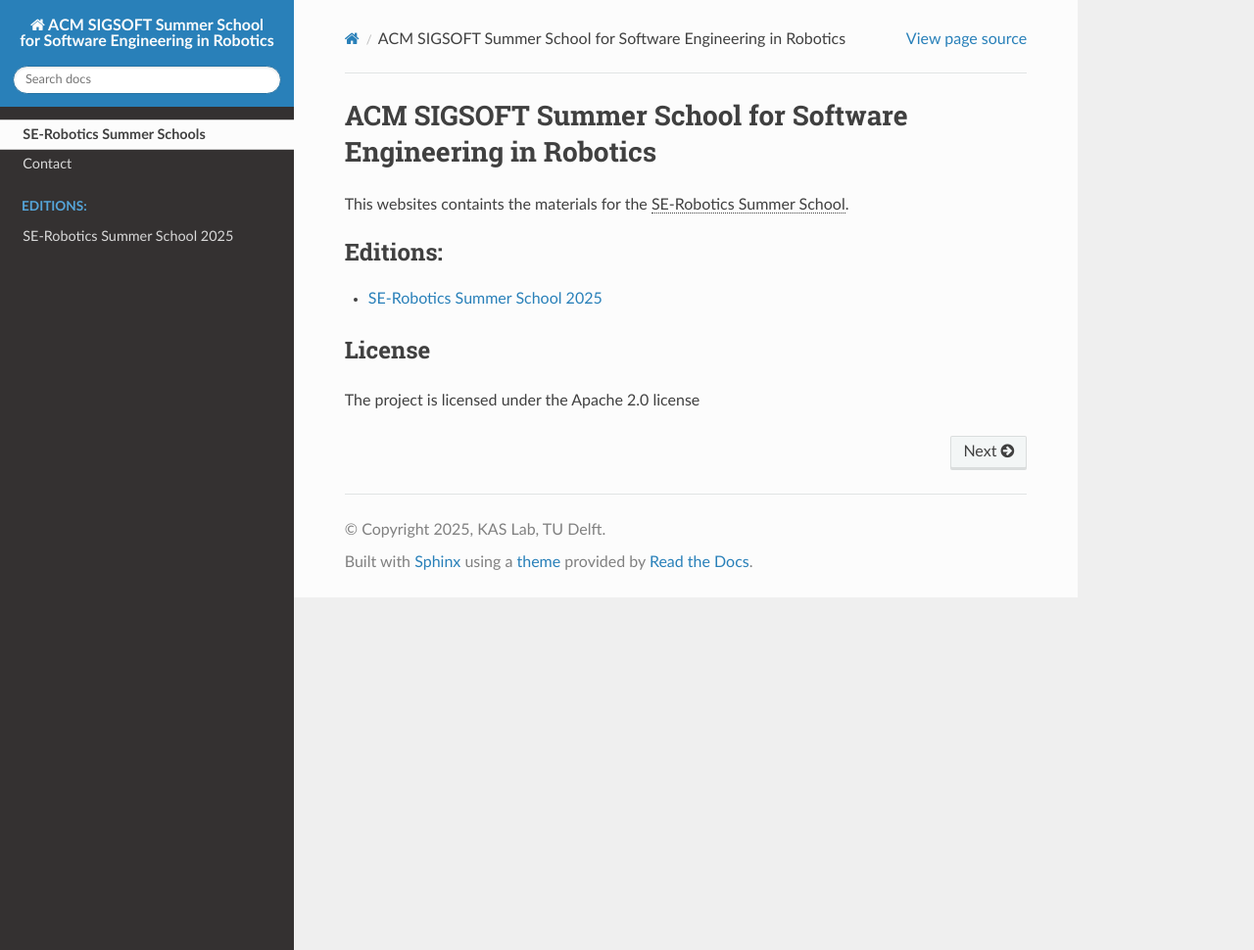
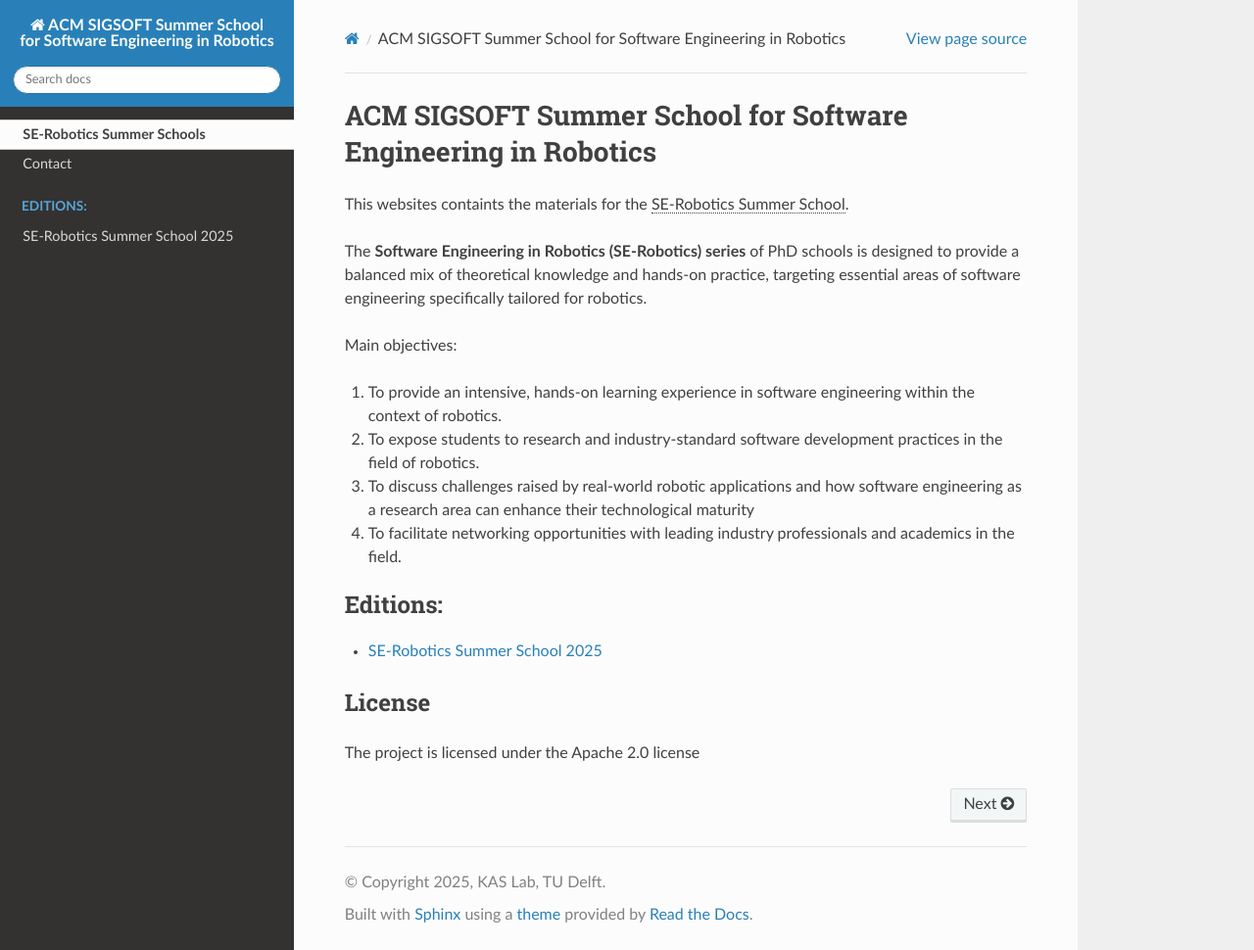
Before and after one commit to kas-lab/mirte_playground, a Sphinx documentation site: the page built from docs/source/index.rst, in a window 1280 px wide and 970 px high. Shown: the whole window at 98% size. Built offline with Sphinx 7.4.7 and the Read the Docs theme 3.1.0, drawn with Linux system fonts in a browser that asks for light colours.

Commit message:
added description of the school series

```diff
--- a/docs/source/index.rst
+++ b/docs/source/index.rst
@@ -8,6 +8,20 @@ ACM SIGSOFT Summer School for Software Engineering in Robotics
 ==============================================================
 
 This websites containts the materials for the :abbr:`SE-Robotics Summer School (ACM SIGSOFT Summer School for Software Engineering in Robotics)`.
+
+The **Software Engineering in Robotics (SE-Robotics) series** of PhD schools is designed to provide a balanced mix of theoretical knowledge and hands-on practice, targeting essential areas of software engineering specifically tailored for robotics.
+
+Main objectives:
+
+1. To provide an intensive, hands-on learning experience in software engineering within the context of robotics.
+
+2. To expose students to research and industry-standard software development practices in the field of robotics.
+
+3. To discuss challenges raised by real-world robotic applications and how software engineering as a research area can enhance their technological maturity
+
+4. To facilitate networking opportunities with leading industry professionals and academics in the field.
+
+
 
 .. toctree::
    :includehidden:
```
